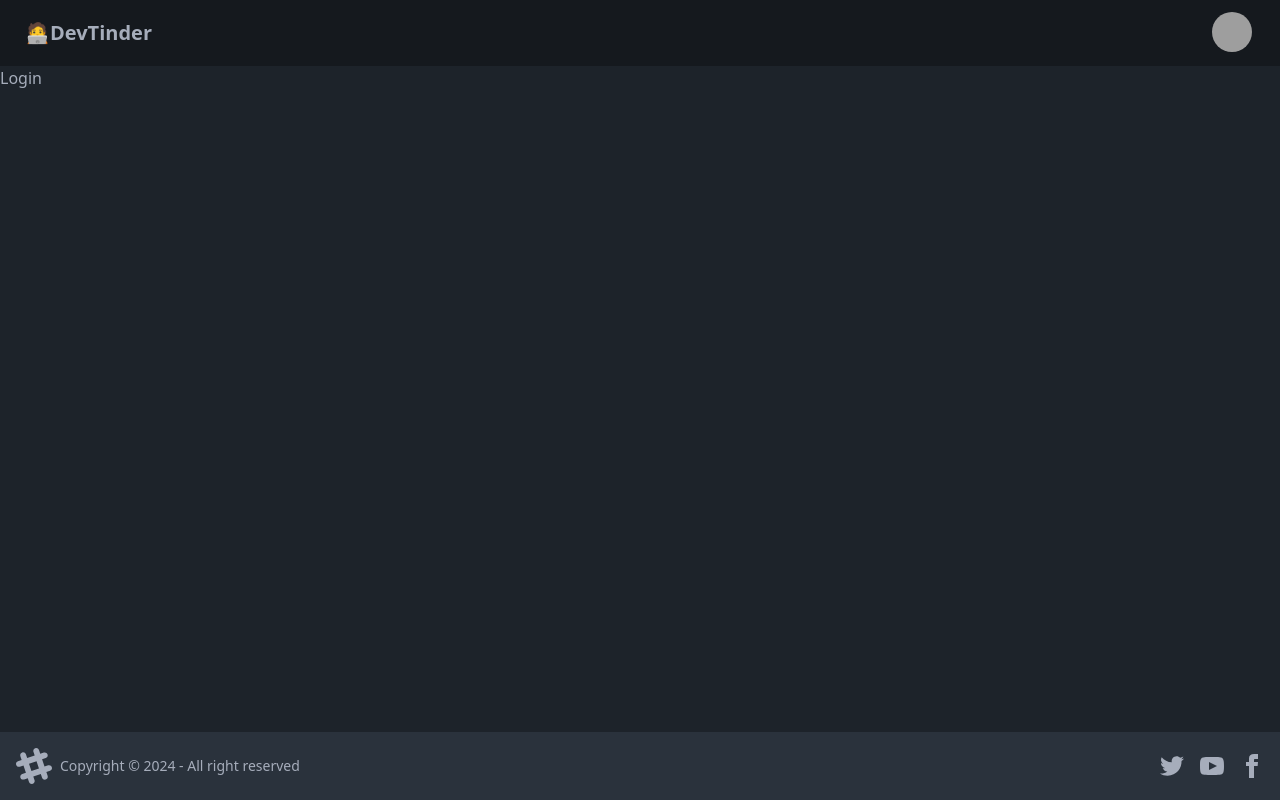
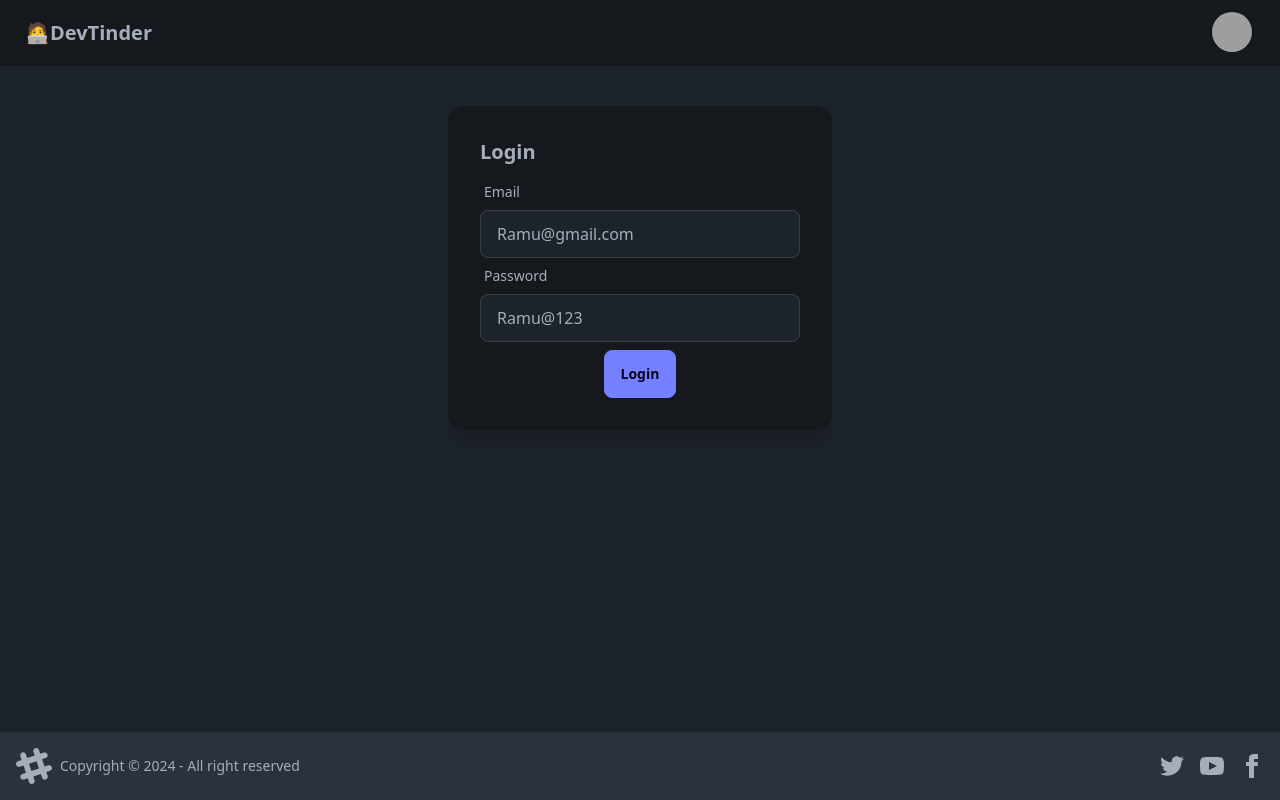
Before and after one commit to jagadeesh944078/devTInder-Web, a React (Vite) app: page /login in a window 1280 px wide. Built offline with nearby package versions, Linux system fonts and the light colour scheme; grey boxes are pictures that could not be loaded.

Commit message:
Login page + /api

```diff
--- a/package.json
+++ b/package.json
@@ -10,6 +10,7 @@
     "preview": "vite preview"
   },
   "dependencies": {
+    "axios": "^1.7.9",
     "react": "^18.3.1",
     "react-dom": "^18.3.1",
     "react-router-dom": "^7.1.1"
--- a/src/Login.jsx
+++ b/src/Login.jsx
@@ -1,5 +1,64 @@
+import axios from "axios";
+import { useState } from "react";
+
 const Login = () => {
-  return <div>Login</div>;
+  const [emailId, setEmailId] = useState("Ramu@gmail.com");
+  const [passWord, setPassword] = useState("Ramu@123");
+
+  const handleLogin = async () => {
+    try {
+      const res = await axios.post(
+        "http://localhost:7777/login",
+        {
+          emailId,
+          passWord,
+        },
+        { withCredentials: true }
+      );
+      console.log(res);
+    } catch (err) {
+      console.error("error while calling api" + err);
+    }
+  };
+
+  return (
+    <div className="flex justify-center my-10">
+      <div className="card bg-base-300 w-96 shadow-xl">
+        <div className="card-body">
+          <h2 className="card-title">Login</h2>
+          <div>
+            <label className="form-control w-full max-w-xs">
+              <div className="label">
+                <span className="label-text">Email</span>
+              </div>
+              <input
+                type="text"
+                className="input input-bordered w-full max-w-xs"
+                value={emailId}
+                onChange={(e) => setEmailId(e.target.value)}
+              />
+            </label>
+            <label className="form-control w-full max-w-xs">
+              <div className="label">
+                <span className="label-text">Password</span>
+              </div>
+              <input
+                type="text"
+                className="input input-bordered w-full max-w-xs"
+                value={passWord}
+                onChange={(e) => setPassword(e.target.value)}
+              />
+            </label>
+          </div>
+          <div className="card-actions justify-center">
+            <button className="btn btn-primary" onClick={handleLogin}>
+              Login
+            </button>
+          </div>
+        </div>
+      </div>
+    </div>
+  );
 };
 
 export default Login;
```
Also changed, not shown: 2 other files (tests, documents, lock files or other folders).
